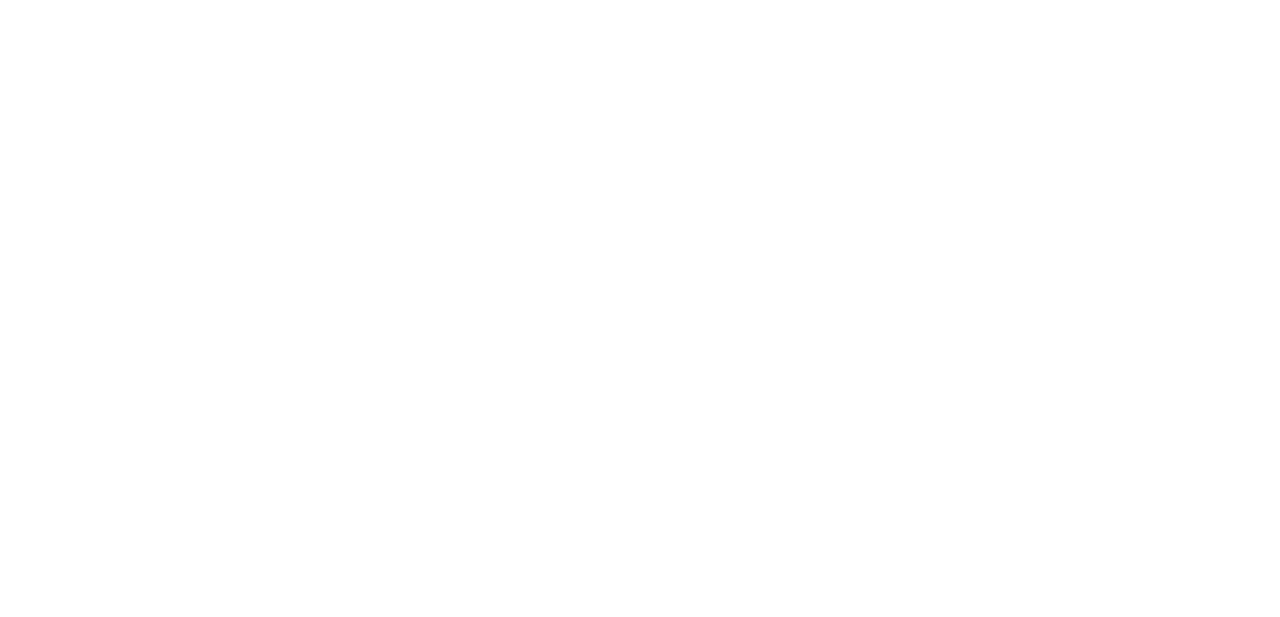
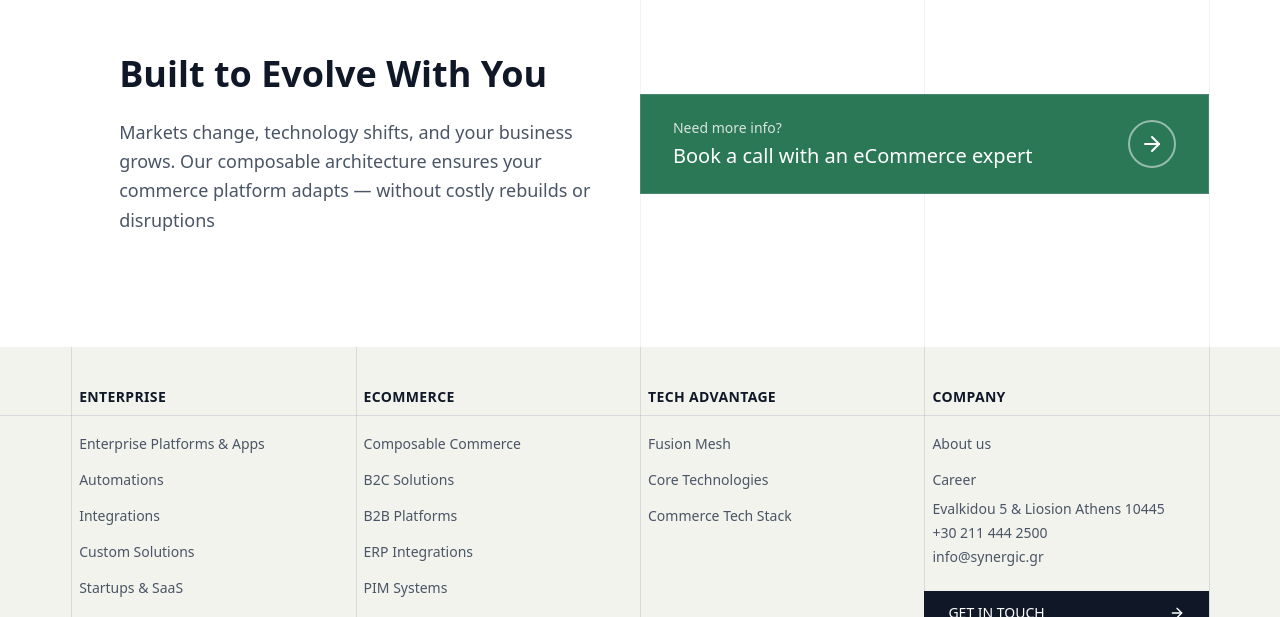
Before and after one commit to abdullah-fareed1/synergic, a Next.js app: page /b2c in a window 1280 px wide. Shown: the part 5323-5940 px from the top of the page. Before the commit the page ends 5265 px from the top, so only its background shows below. Built offline with nearby package versions, Linux system fonts and the light colour scheme.

Commit message:
B2C Page: Added Built to Evolvesection without the bg design

```diff
--- a/app/b2c/page.tsx
+++ b/app/b2c/page.tsx
@@ -1,4 +1,5 @@
 import Footer from "../components/Footer";
+import BuiltToEvolveSection from "./sections/BuiltToEvolveSection";
 import CommerceLeadersSection from "./sections/CommerceLeadersSection";
 import FeatureSection from "./sections/FeatureSection";
 import HeroSection from "./sections/HeroSection";
@@ -17,6 +18,8 @@
       <ModularSection />
       <CommerceLeadersSection />
       <ModernTechnologySection />
+      <BuiltToEvolveSection />
+      <Footer />
     </main>
   );
 }
--- /dev/null
+++ b/app/b2c/sections/BuiltToEvolveSection.tsx
@@ -0,0 +1,77 @@
+import { GridSection, GridContainer, GridCol } from "../../components/grid";
+import { ArrowRight } from "lucide-react";
+
+const BuiltToEvolveSection = () => {
+  return (
+    <>
+      {/* Desktop Layout */}
+      <GridSection
+        showLines={[false, false, true, true, true]}
+        className="py-16"
+        minHeight="400px"
+        desktopOnly={true}
+      >
+        <GridContainer className="items-stretch">
+          <GridCol span="AB" className="relative overflow-hidden bg-white">
+            <div className="relative z-10 p-12 flex items-center h-full">
+              <div>
+                <h2 className="font-black text-4xl text-gray-900 mb-6">
+                  Built to Evolve With You
+                </h2>
+                <p className="text-lg text-gray-600 leading-relaxed max-w-xl">
+                  Markets change, technology shifts, and your business grows. Our composable architecture ensures your commerce platform adapts — without costly rebuilds or disruptions
+                </p>
+              </div>
+            </div>
+          </GridCol>
+
+          <GridCol span="CD" className="flex items-center justify-center">
+            <div className="w-full h-25 border border-gray-400/30 bg-[#2B7856] hover:bg-[#4A8A6D] transition-colors cursor-pointer flex items-center">
+              <div className="flex items-center justify-between px-8 w-full">
+                <div>
+                  <p className="text-sm text-white/80 mb-1">Need more info?</p>
+                  <h3 className="text-xl text-white">
+                    Book a call with an eCommerce expert
+                  </h3>
+                </div>
+
+                <div className="shrink-0 w-12 h-12 rounded-full border-2 border-white/50 flex items-center justify-center">
+                  <ArrowRight className="w-6 h-6 text-white" />
+                </div>
+              </div>
+            </div>
+          </GridCol>
+        </GridContainer>
+      </GridSection>
+
+      {/* Mobile Layout */}
+      <section className="lg:hidden">
+        <div className="px-6 py-12 bg-white">
+          <h2 className="font-black text-3xl text-gray-900 mb-4">
+            Built to Evolve With You
+          </h2>
+          <p className="text-base text-gray-600 leading-relaxed">
+            Markets change, technology shifts, and your business grows. Our composable architecture ensures your commerce platform adapts — without costly rebuilds or disruptions
+          </p>
+        </div>
+
+        <div className="w-full bg-[#2B7856] active:bg-[#4A8A6D] transition-colors cursor-pointer">
+          <div className="flex items-center justify-between p-6">
+            <div>
+              <p className="text-sm text-white/80 mb-1">Need more info?</p>
+              <h3 className="text-lg text-white">
+                Book a call with an eCommerce expert
+              </h3>
+            </div>
+
+            <div className="shrink-0 w-10 h-10 rounded-full border-2 border-white/50 flex items-center justify-center">
+              <ArrowRight className="w-5 h-5 text-white" />
+            </div>
+          </div>
+        </div>
+      </section>
+    </>
+  );
+};
+
+export default BuiltToEvolveSection;
```
